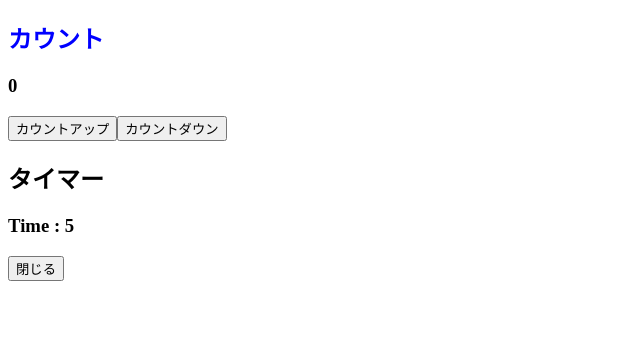
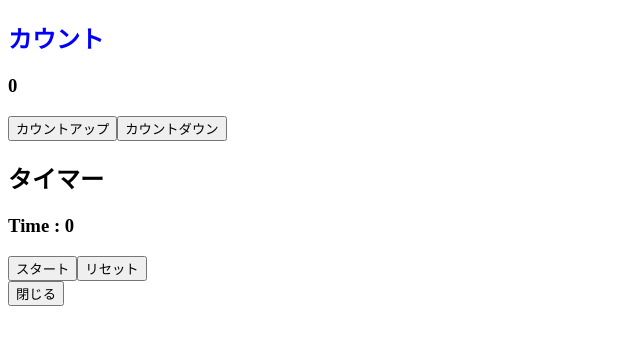
Before and after one commit to nasu-masa/frontend-study, a React (Vite) app in the folder react/react-basics/: page / in a window 1280 px wide. Shown: the top 344 px of the page, without its empty margins (0-640 px from the left). Built offline with nearby package versions, Linux system fonts and the light colour scheme.

Commit message:
Restore timer state using useLayoutEffect

```diff
--- a/react/react-basics/src/components/08-react_hooks2/useEffect/Example.jsx
+++ b/react/react-basics/src/components/08-react_hooks2/useEffect/Example.jsx
@@ -1,46 +1,23 @@
-import { useState, useEffect, useRef } from "react";
+import { useState, useEffect } from "react";
 import Timer from "./components/Timer";
+import Count from "./components/Count";
 
 const Example = () => {
-  const [count, setCount] = useState(0);
   const [isDisp, setIsDisp] = useState(true);
-
-  const isFirstRender = useRef(true);
-
-  useEffect(() => {
-    if (isFirstRender.current) {
-      isFirstRender.current = false;
-      return;
-    }
-    console.log("count changed");
-  }, [count]);
   // StrictMode（開発環境）では、
-  // 副作用のバグ検出のため useEffect が追加実行されることがある。
+  // 副作用のバグ検出のため 一度アンマウントされて再マウントされる」。
   // ※ 本番環境では通常どおり実行される。
 
   return (
     <>
-      <h2 style={{ color: "blue" }}>カウント</h2>
-      <h3>{count}</h3>
-      <button
-        onClick={() => {
-          setCount((prev) => prev + 1);
-        }}
-      >
-        カウントアップ
-      </button>
-      <button
-        onClick={() => {
-          setCount((prev) => (prev <= 0 ? prev : prev - 1));
-        }}
-      >
-        カウントダウン
-      </button>
+      <Count />
       <h2>タイマー</h2>
       {isDisp && <Timer />}
-      <button onClick={() => setIsDisp((prev) => !prev)}>
-        {isDisp ? "閉じる" : "開く"}
-      </button>
+      <div>
+        <button onClick={() => setIsDisp((prev) => !prev)}>
+          {isDisp ? "閉じる" : "開く"}
+        </button>
+      </div>
     </>
   );
 };
--- /dev/null
+++ b/react/react-basics/src/components/08-react_hooks2/useEffect/components/Count.jsx
@@ -0,0 +1,37 @@
+import { useState, useEffect, useRef } from "react";
+
+const Count = () => {
+    const [count, setCount] = useState(0);
+
+     const isFirstRender = useRef(true);
+
+     useEffect(() => {
+       if (isFirstRender.current) {
+         isFirstRender.current = false;
+         return;
+       }
+       console.log("count changed");
+     }, [count]);
+
+    return (
+      <>
+        <h2 style={{ color: "blue" }}>カウント</h2>
+        <h3>{count}</h3>
+        <button
+          onClick={() => {
+            setCount((prev) => prev + 1);
+          }}
+        >
+          カウントアップ
+        </button>
+        <button
+          onClick={() => {
+            setCount((prev) => (prev <= 0 ? prev : prev - 1));
+          }}
+        >
+          カウントダウン
+        </button>
+      </>
+    );
+}
+export default Count;
--- a/react/react-basics/src/components/08-react_hooks2/useEffect/components/Timer.jsx
+++ b/react/react-basics/src/components/08-react_hooks2/useEffect/components/Timer.jsx
@@ -1,21 +1,56 @@
-import { useState, useEffect } from "react";
+import { useState, useEffect, useLayoutEffect } from "react";
 
 const Timer = ({ setIsDisp }) => {
   const [time, setTime] = useState(0);
+  const [isRunning, setIsRunning] = useState(false);
 
   useEffect(() => {
-    let intervalId = null;
-    intervalId = setInterval(() => {
+    if (!isRunning) {
+      return;
+    }
+    const intervalId = setInterval(() => {
       setTime((prev) => prev + 1);
     }, 1000);
     return () => {
       clearInterval(intervalId);
+      console.log("end");
     };
+  }, [isRunning]);
+
+  useEffect(() => {
+    if (!isRunning) {
+      return;
+    }
+    window.localStorage.setItem("time-key", time);
+    console.log("保存完了");
+  }, [time]);
+
+  useLayoutEffect(() => {
+    const _time = parseInt(window.localStorage.getItem("time-key"));
+    if (!isNaN(_time)) {
+      setTime(_time);
+    }
   }, []);
+
+  const handleToggle = () => {
+    setIsRunning((prev) => !prev);
+  };
+
+  const handleReset = () => {
+    setIsRunning(false);
+    setTime(0);
+  };
 
   return (
     <>
-      <h3>Time : {time}</h3>
+      <h3>
+        <span>Time : </span>
+        {time}
+      </h3>
+      <button onClick={handleToggle}>
+        {isRunning ? "一時停止" : "スタート"}
+      </button>
+      <button onClick={handleReset}>リセット</button>
     </>
   );
 };
```
